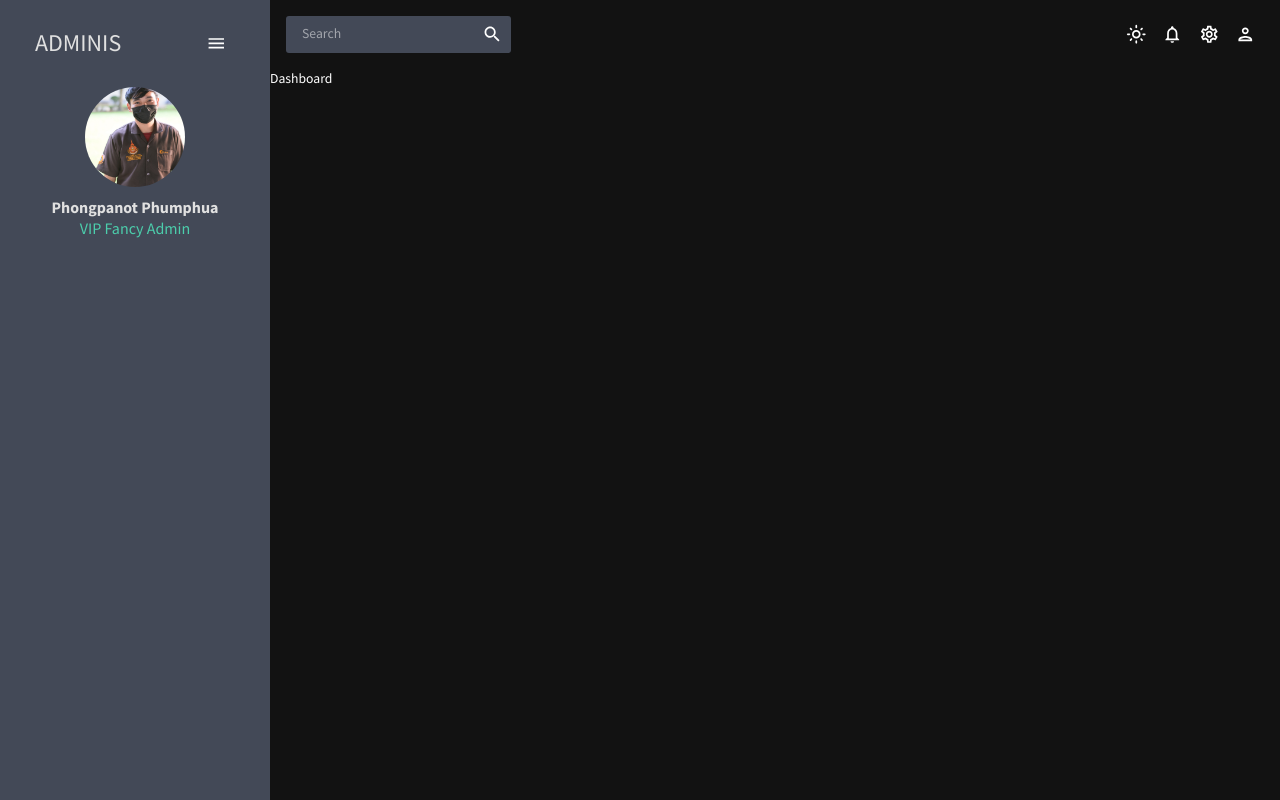
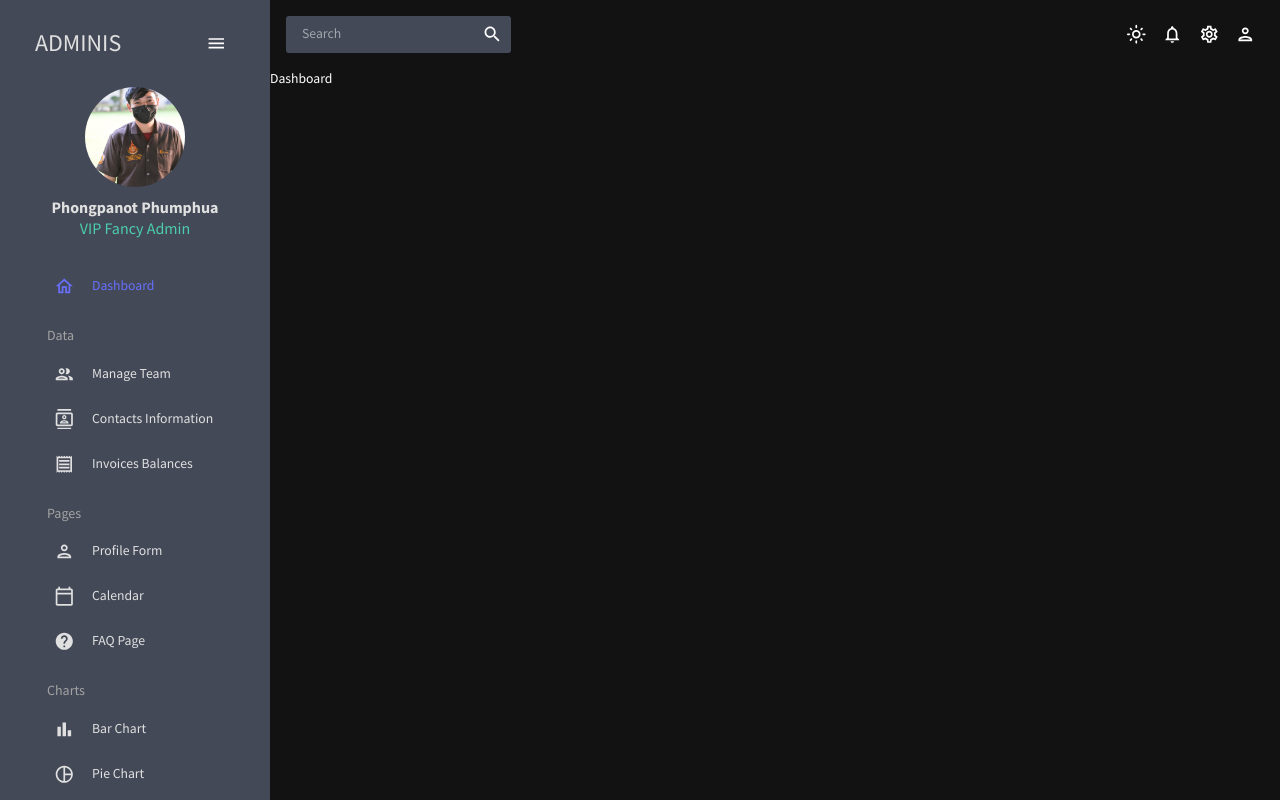
Before and after one commit to pntErk/React-admin-dashboard-app, a React (Create React App) app in the folder react-admin/: page / in a window 1280 px wide. Built offline with nearby package versions, Linux system fonts and the light colour scheme.

Commit message:
sidebar: update menu items

```diff
--- a/react-admin/src/scenes/dashboard/global/Sidebar.jsx
+++ b/react-admin/src/scenes/dashboard/global/Sidebar.jsx
@@ -23,9 +23,7 @@ const Item = ({ title, to, icon, selected, setSelected }) => {
   return (
     <MenuItem
       active={selected === title}
-      style={{
-        color: colors.grey[100],
-      }}
+      style={{ color: colors.grey[100] }}
       onClick={() => setSelected(title)}
       icon={icon}
     >
@@ -97,7 +95,7 @@ const Sidebar = () => {
                   alt="profile-user"
                   width="100px"
                   height="100px"
-                  src={'../../assets/user.png'}
+                  src={"../../assets/user.png"}
                   style={{ cursor: "pointer", borderRadius: "50%" }}
                 />
               </Box>
@@ -117,6 +115,107 @@ const Sidebar = () => {
             </Box>
           )}
 
+          {/* MENU ITEMS */}
+          <Box paddingLeft={isCollapsed ? undefined : "10%"}>
+            <Item
+              title="Dashboard"
+              to="/"
+              icon={<HomeOutlinedIcon />}
+              selected={selected}
+              setSelected={setSelected}
+            />
+            <Typography
+              variant="h6"
+              color={colors.grey[300]}
+              sx={{ m: "15px 0 5px 20px" }}
+            >
+              Data
+            </Typography>
+            <Item
+              title="Manage Team"
+              to="/team"
+              icon={<PeopleOutlinedIcon />}
+              selected={selected}
+              setSelected={setSelected}
+            />
+            <Item
+              title="Contacts Information"
+              to="/contacts"
+              icon={<ContactsOutlinedIcon />}
+              selected={selected}
+              setSelected={setSelected}
+            />
+            <Item
+              title="Invoices Balances"
+              to="/invoices"
+              icon={<ReceiptOutlinedIcon />}
+              selected={selected}
+              setSelected={setSelected}
+            />
+            <Typography
+              variant="h6"
+              color={colors.grey[300]}
+              sx={{ m: "15px 0 5px 20px" }}
+            >
+              Pages
+            </Typography>
+            <Item
+              title="Profile Form"
+              to="/form"
+              icon={<PersonOutlinedIcon />}
+              selected={selected}
+              setSelected={setSelected}
+            />
+            <Item
+              title="Calendar"
+              to="/calendar"
+              icon={<CalendarTodayOutlinedIcon />}
+              selected={selected}
+              setSelected={setSelected}
+            />
+            <Item
+              title="FAQ Page"
+              to="/faq"
+              icon={<HelpOutlinedIcon />}
+              selected={selected}
+              setSelected={setSelected}
+            />
+            <Typography
+              variant="h6"
+              color={colors.grey[300]}
+              sx={{ m: "15px 0 5px 20px" }}
+            >
+              Charts
+            </Typography>
+            <Item
+              title="Bar Chart"
+              to="/bar"
+              icon={<BarChartOutlinedIcon />}
+              selected={selected}
+              setSelected={setSelected}
+            />
+            <Item
+              title="Pie Chart"
+              to="/pie"
+              icon={<PieChartOutlinedIcon />}
+              selected={selected}
+              setSelected={setSelected}
+            />
+            <Item
+              title="Line Chart"
+              to="/line"
+              icon={<TimelineOutlinedIcon />}
+              selected={selected}
+              setSelected={setSelected}
+            />
+            <Item
+              title="Geography Chart"
+              to="/geography"
+              icon={<MapOutlinedIcon />}
+              selected={selected}
+              setSelected={setSelected}
+            />
+          </Box>
         </Menu>
       </ProSidebar>
     </Box>
```
